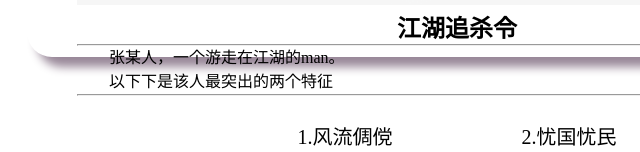
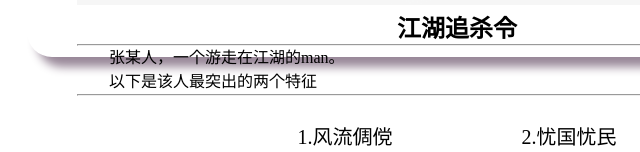
Before and after one commit to zhangsirai/zhangsirai.github.io, a plain HTML site: page index.html in a window 1280 px wide. Shown: the part 753-905 px from the top of the page, 183-823 px from the left. Drawn offline with Linux system fonts and the light colour scheme; files whose address does not match are found by name.

Commit message:
Update index.html

```diff
--- a/index.html
+++ b/index.html
@@ -23,7 +23,7 @@
 			     <h2 align="center">江湖追杀令</h2>
 			<hr>
 			<p>张某人，一个游走在江湖的man。</p>
-		    <p>以下下是该人最突出的两个特征</p>
+		    <p>以下是该人最突出的两个特征</p>
 			<hr>
 			<ul type="circle">
 				<li>1.风流倜傥</li>
```
